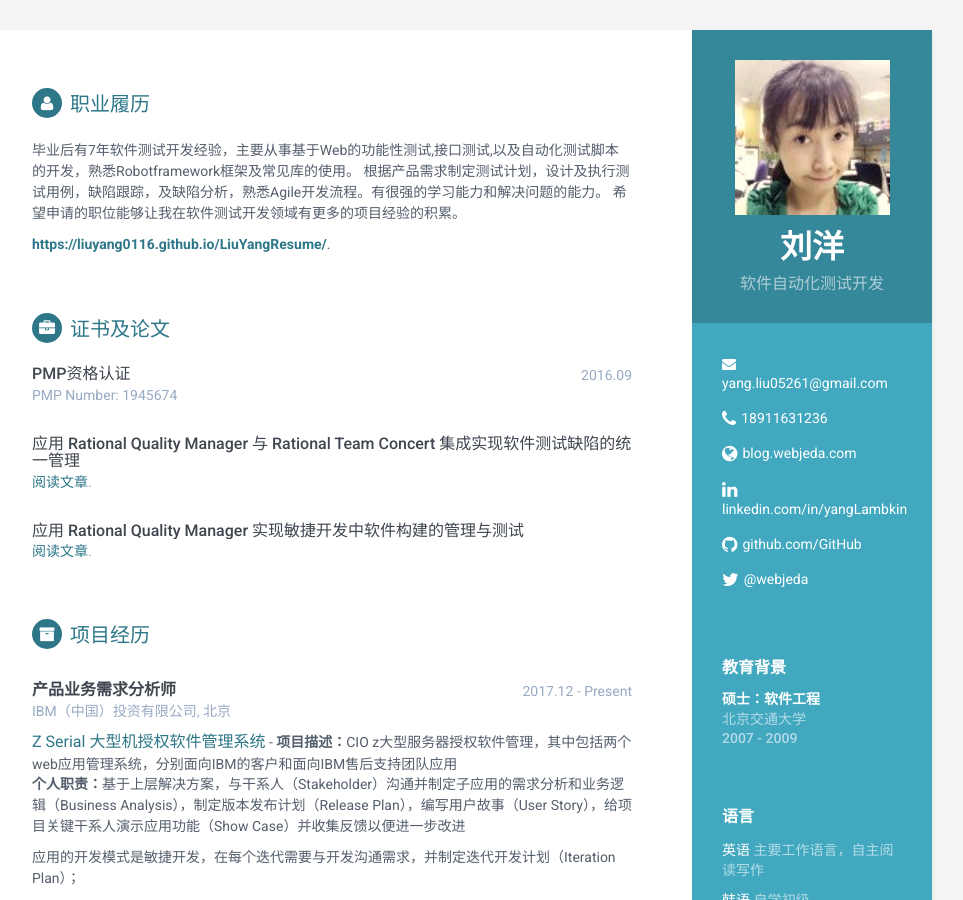
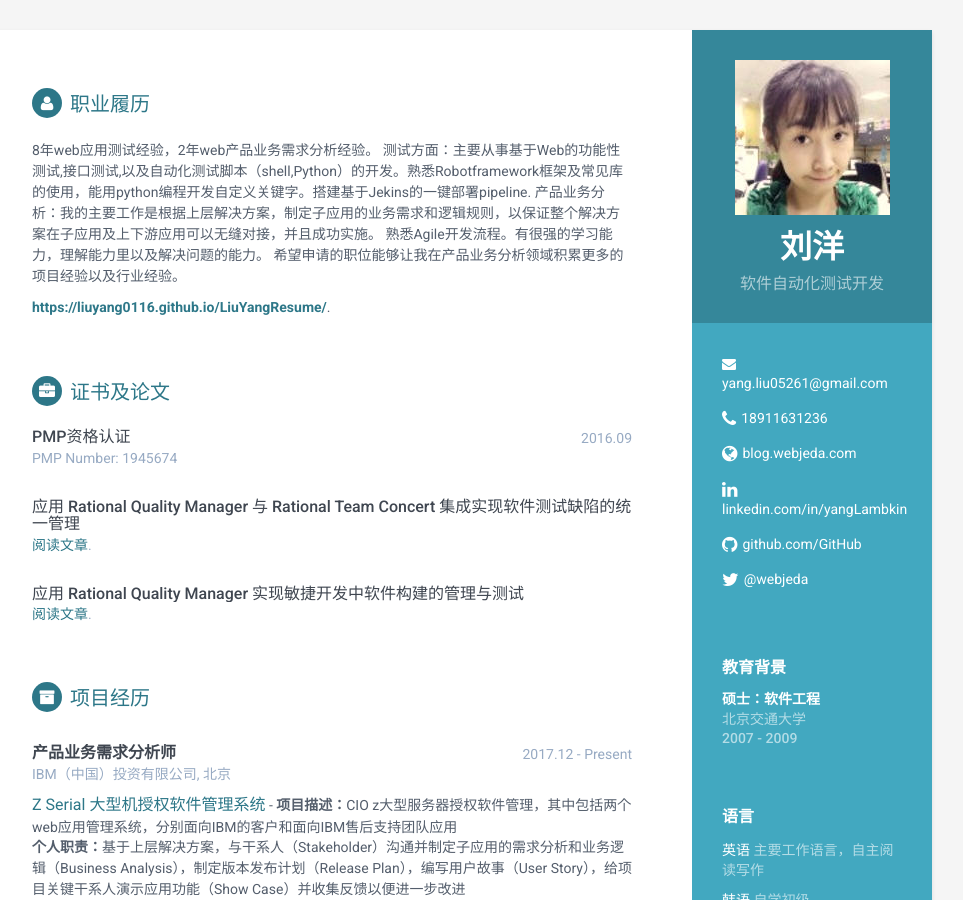
Before and after one commit to liuyang0116/LiuYangResume_EN, a Jekyll site: the page built from index.html, in a window 1280 px wide and 900 px high. Shown: the whole window, without its empty margins (188-1151 px from the left). Built offline with Jekyll 4.4.1, drawn with Linux system fonts in a browser that asks for light colours.

Commit message:
Update carrier-profile.html

```diff
--- a/_includes/carrier-profile.html
+++ b/_includes/carrier-profile.html
@@ -2,9 +2,11 @@
 <h2 class="section-title"><i class="fa fa-user"></i>职业履历</h2>
 <div class="summary">
     <p>
-	毕业后有7年软件测试开发经验，主要从事基于Web的功能性测试,接口测试,以及自动化测试脚本的开发，熟悉Robotframework框架及常见库的使用。
-	根据产品需求制定测试计划，设计及执行测试用例，缺陷跟踪，及缺陷分析，熟悉Agile开发流程。有很强的学习能力和解决问题的能力。
-	希望申请的职位能够让我在软件测试开发领域有更多的项目经验的积累。
+	8年web应用测试经验，2年web产品业务需求分析经验。
+	测试方面：主要从事基于Web的功能性测试,接口测试,以及自动化测试脚本（shell,Python）的开发。熟悉Robotframework框架及常见库的使用，能用python编程开发自定义关键字。搭建基于Jekins的一键部署pipeline.
+	产品业务分析：我的主要工作是根据上层解决方案，制定子应用的业务需求和逻辑规则，以保证整个解决方案在子应用及上下游应用可以无缝对接，并且成功实施。
+	熟悉Agile开发流程。有很强的学习能力，理解能力里以及解决问题的能力。
+	希望申请的职位能够让我在产品业务分析领域积累更多的项目经验以及行业经验。
 	</p>
 	<p>
 	<a href="#" target="https://liuyang0116.github.io/LiuYangResume/"><b>https://liuyang0116.github.io/LiuYangResume/</b></a>.
```
